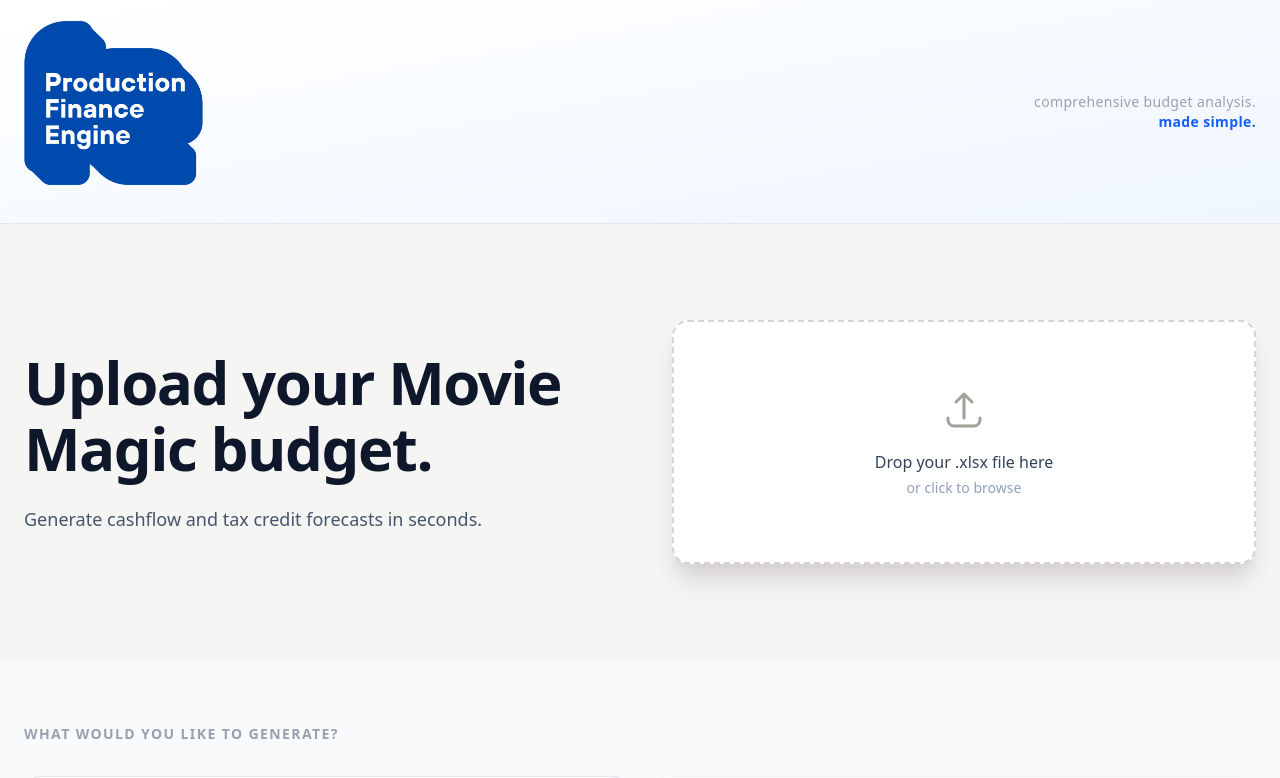
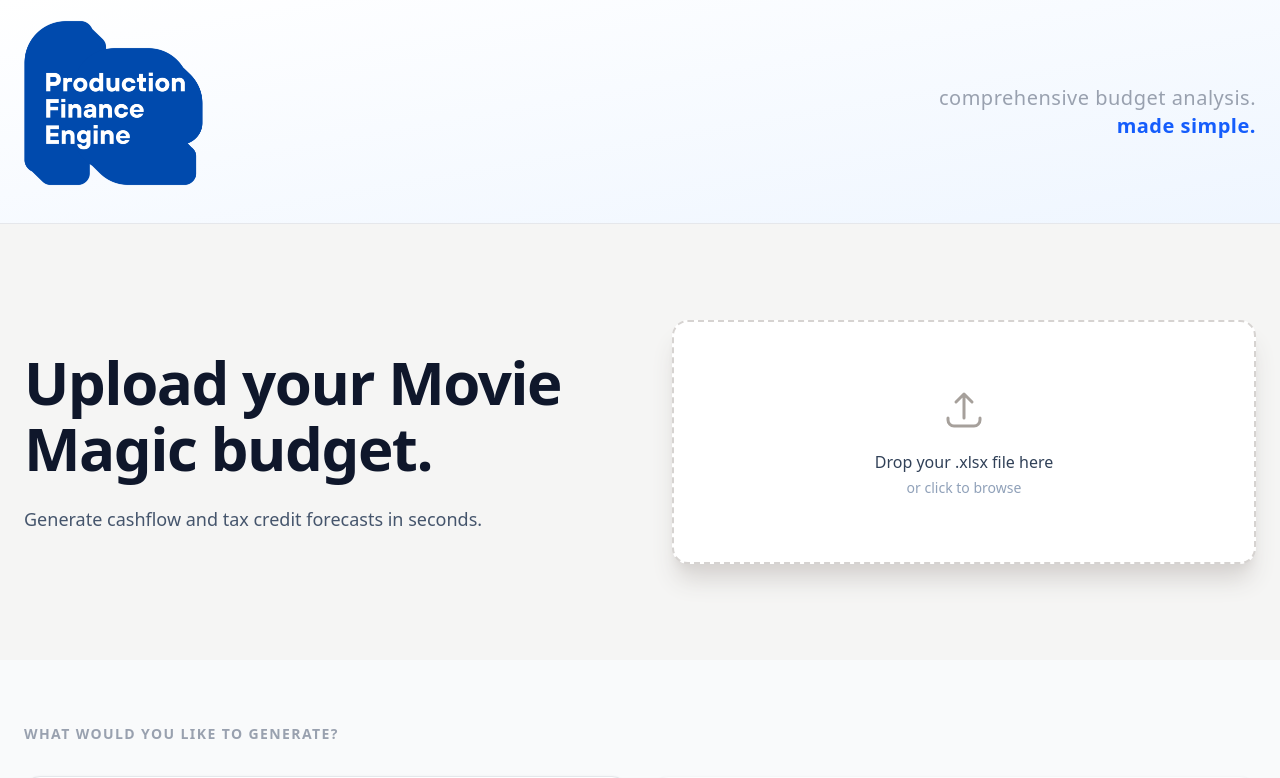
Before and after one commit to marcostellisano-web/cashflowapp, a React (Vite) app in the folder frontend/: page / in a window 1280 px wide. Shown: the top 778 px of the page. Built offline with nearby package versions, Linux system fonts and the light colour scheme.

Commit message:
Increase tagline font size from text-sm to text-xl (~1.5x)
https://claude.ai/code/session_019tn4oaDwugiewfApqxKCNh

```diff
--- a/frontend/src/components/HomePage.tsx
+++ b/frontend/src/components/HomePage.tsx
@@ -62,7 +62,7 @@ export default function HomePage({ onSelectCashflow, onBudgetParsed }: HomePageP
           />
 
           {/* Tagline */}
-          <p className="text-right text-sm text-gray-400 font-light tracking-wide leading-snug flex-shrink-0">
+          <p className="text-right text-xl text-gray-400 font-light tracking-wide leading-snug flex-shrink-0">
             comprehensive budget analysis.
             <br />
             <span className="text-blue-600 font-semibold">made simple.</span>
```
